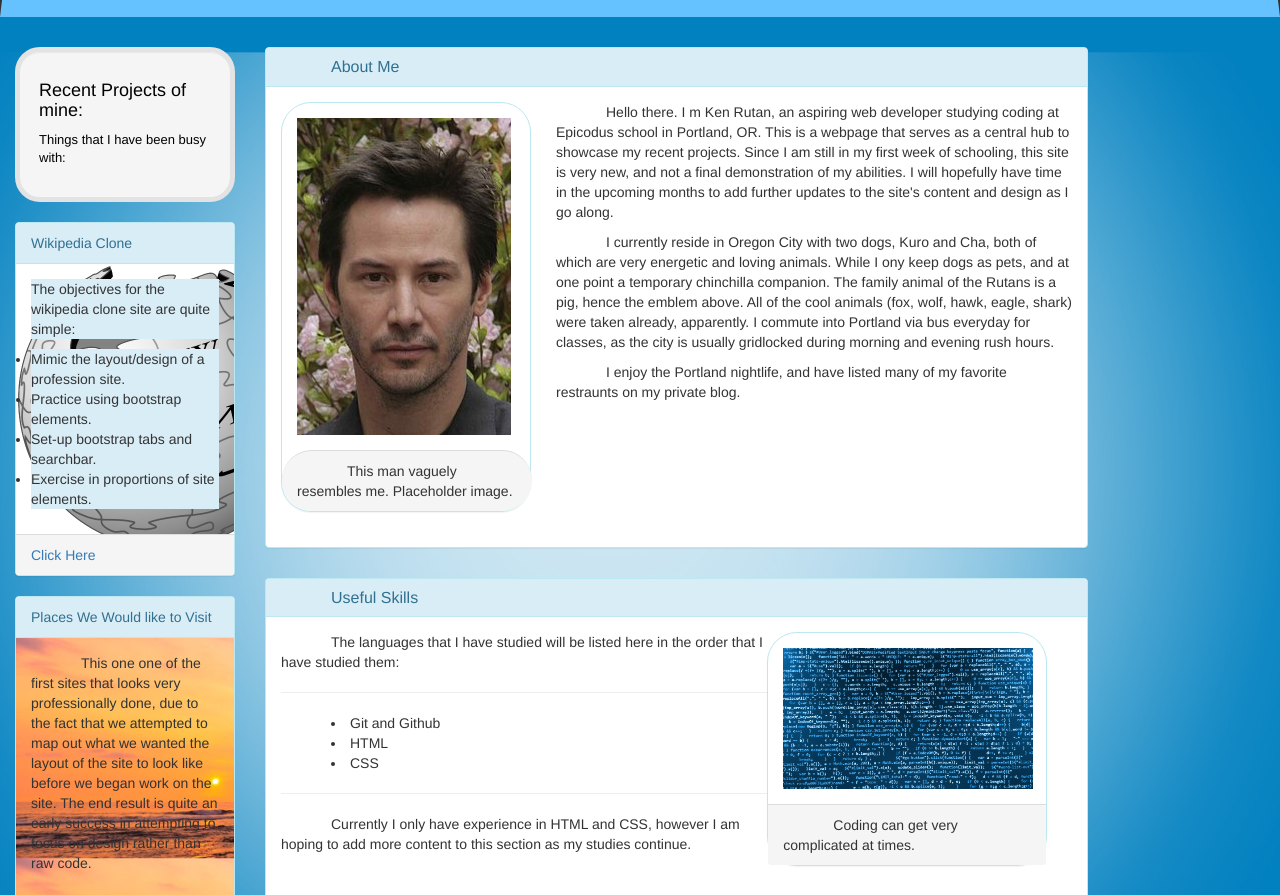
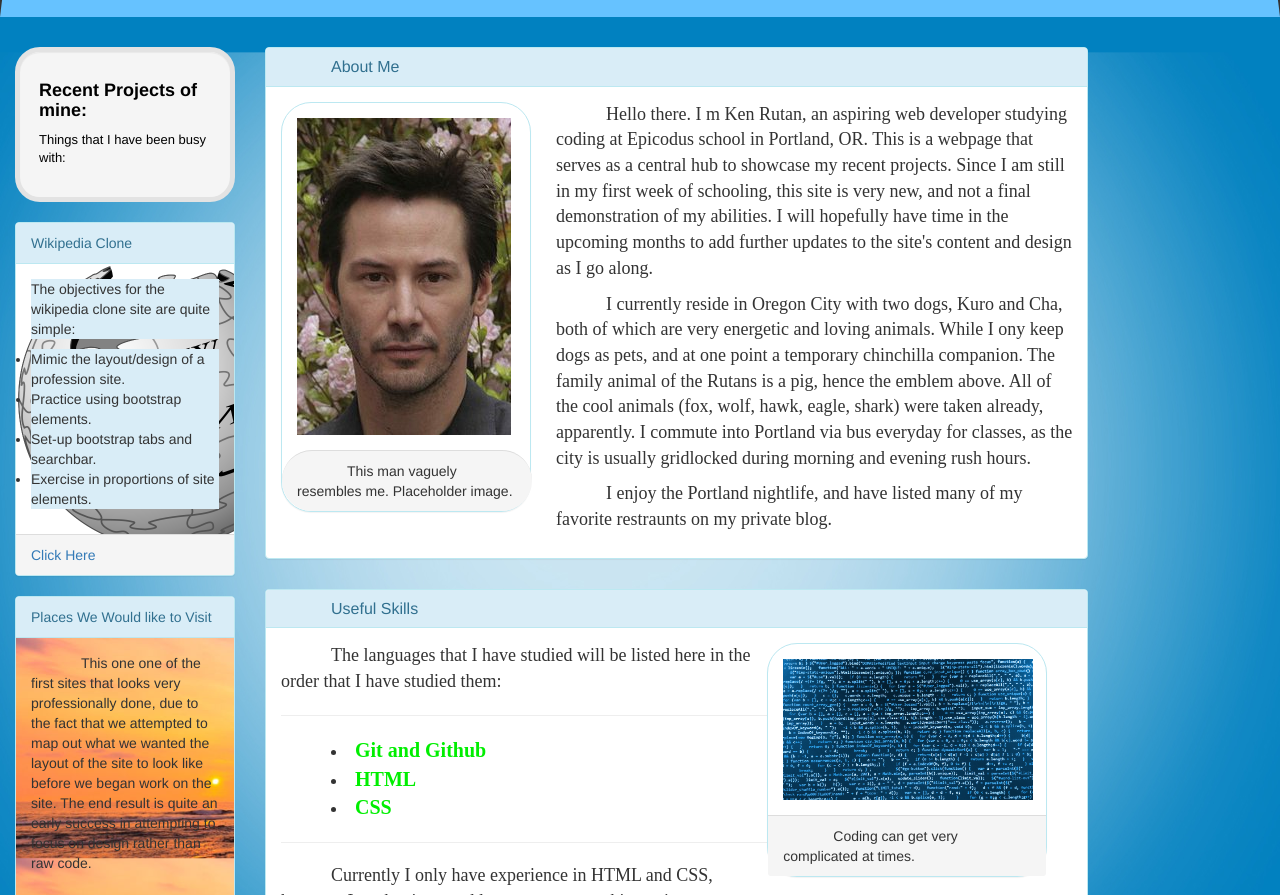
Before and after one commit to kenr16/first-friday-project, a plain HTML site: page index.html in a window 1280 px wide. Shown: the part 153-1048 px from the top of the page. Drawn offline with Linux system fonts and the light colour scheme.

Commit message:
Add formatting to the text sch that certain sections stand out more.

```diff
--- a/css/styles.css
+++ b/css/styles.css
@@ -127,3 +127,16 @@ body {
   float: left;
   margin-right: 25px;
 }
+
+.descripttext {
+  font-size: 18;
+  font-family: serif;
+
+}
+
+.obligatory {
+  color: #00ee00;
+  font-size: 20;
+  font-weight: bolder;
+
+}
--- a/index.html
+++ b/index.html
@@ -24,7 +24,7 @@
       <div class="col-md-2 sidebar">
       <!-- This div begins the sidebar. -->
         <div class="well well-top">
-          <h4>Recent Projects of mine:</h4>
+          <h4><strong>Recent Projects of mine:</strong></h4>
           <p>Things that I have been busy with:</p>
         </div>
         <div class="panel panel-info">
@@ -57,10 +57,10 @@
 
         <div class="panel panel-info">
           <div class="panel-heading"
-            <h2 class="panel-title">Animal Shelter<samp></samp>helter</h2>
+            <h2 class="panel-title">Animal Shelter</h2>
           </div>
           <div class="panel-body petstore">
-            <p>This project was an exercise to create a website for an animal shelter that would enable us to show off what we know of divs and float functions.  It was also one of the better attempts at using unconventional menu navigation styles, as the floating colored spheres were meant to be menu items.</p>
+            <p>This project was an exercise to create a website for an animal shelter that would enable us to show off what we know of divs and float functions.  It was also one of the better attempts at using new menu navigation styles, bar across the top contains all of the links needed to navigate the page.</p>
           </div>
           <div class="panel-footer"><a href="https://kenr16.github.io/animal-shelter/">Click Here</a></div>
         </div>
@@ -97,13 +97,13 @@
               </div>
               <div class="panel-footer keanu">This man vaguely resembles me.  Placeholder image.</div>
             </div>
-            <p>
+            <p class="descripttext">
               Hello there.  I m Ken Rutan, an aspiring web developer studying coding at Epicodus school in Portland, OR.  This is a webpage that serves as a central hub to showcase my recent projects.  Since I am still in my first week of schooling, this site is very new, and not a final demonstration of my abilities.  I will hopefully have time in the upcoming months to add further updates to the site's content and design as I go along.
             </p>
-            <p>
+            <p class="descripttext">
               I currently reside in Oregon City with two dogs, Kuro and Cha, both of which are very energetic and loving animals.  While I ony keep dogs as pets, and at one point a temporary chinchilla companion.  The family animal of the Rutans is a pig, hence the emblem above.  All of the cool animals (fox, wolf, hawk, eagle, shark) were taken already, apparently.  I commute into Portland via bus everyday for classes, as the city is usually gridlocked during morning and evening rush hours.
             </p>
-            <p>
+            <p class="descripttext">
               I enjoy the Portland nightlife, and have listed many of my favorite restraunts on my private blog.
             </p>
           </div>
@@ -120,17 +120,17 @@
               </div>
               <div class="panel-footer">Coding can get very complicated at times.</div>
             </div>
-            <p>
+            <p class="descripttext">
               The languages that I have studied will be listed here in the order that I have studied them:
             </p>
             <hr>
             <or>
-              <li>Git and Github</li>
-              <li>HTML</li>
-              <li>CSS</li>
+              <li class="descripttext"><span class="obligatory">Git and Github</span></li>
+              <li class="descripttext"><span class="obligatory">HTML</span></li>
+              <li class="descripttext"><span class="obligatory">CSS</span></li>
             </ol>
             <hr>
-            <p>
+            <p class="descripttext">
               Currently I only have experience in HTML and CSS, however I am hoping to add more content to this section as my studies continue.
             </p>
           </div>
```
